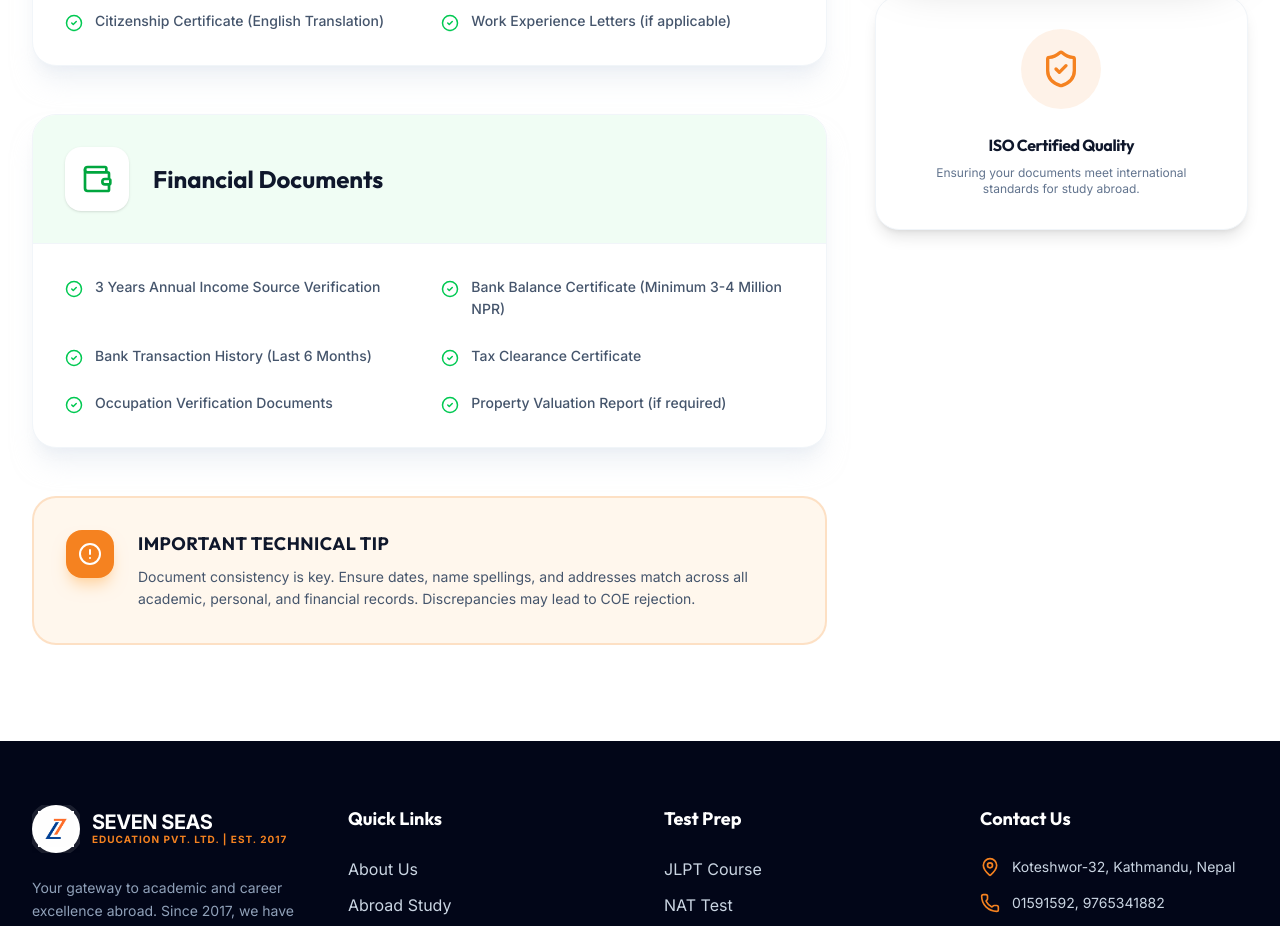
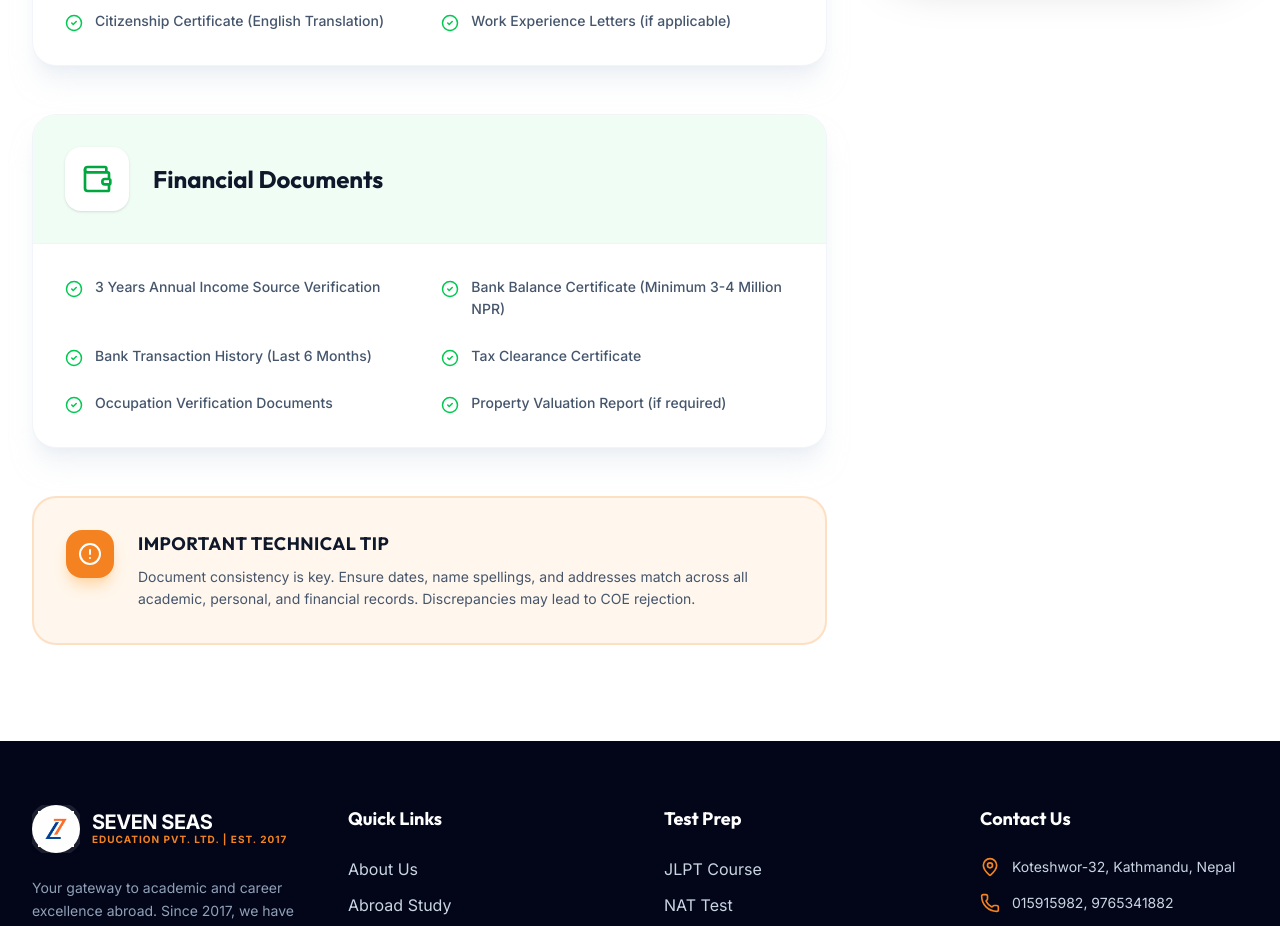
Before and after one commit to saroj60/seven-seas-education, a React (Vite) app: page /documents in a window 1280 px wide. Shown: the part 1240-2166 px from the top of the page. Built offline with nearby package versions, Linux system fonts and the light colour scheme.

Commit message:
chore: update contact details, fix testimonial name, remove ISO sections

```diff
--- a/src/components/common/Testimonials.jsx
+++ b/src/components/common/Testimonials.jsx
@@ -47,7 +47,7 @@ const Testimonials = () => {
     },
     {
       id: 5,
-      name: "Alank Khadka",
+      name: "Alan Khadka",
       role: "Student",
       image: t5,
       content: "Best place for Japanese language learning in town. The interactive classes and regular mock tests helped me clear my NAT test in the first attempt.",
--- a/src/components/layout/Footer.jsx
+++ b/src/components/layout/Footer.jsx
@@ -79,7 +79,7 @@ const Footer = () => {
               </li>
               <li className="flex gap-3">
                 <Phone className="text-brand-orange shrink-0" size={20} />
-                <span className="text-sm">01591592, 9765341882</span>
+                <span className="text-sm">015915982, 9765341882</span>
               </li>
               <li className="flex gap-3 text-white">
                 <MessageSquare className="text-green-500 shrink-0" size={20} />
--- a/src/pages/Contact.jsx
+++ b/src/pages/Contact.jsx
@@ -65,7 +65,7 @@ const Contact = () => {
 
             <div className="space-y-8">
               {[
-                { icon: Phone, title: 'Call Us', detail: '01591592, 9765341882', sub: 'Sun - Fri, 6am - 5pm' },
+                { icon: Phone, title: 'Call Us', detail: '015915982, 9765341882', sub: 'Sun - Fri, 6am - 5pm' },
                 { icon: MessageSquare, title: 'WhatsApp Us', detail: '+977 985-1228996', sub: 'Instant Response' },
                 { icon: Mail, title: 'Email Us', detail: 'sevenseas.edu2017@gmail.com', sub: 'We reply within 24 hours' },
                 { icon: Facebook, title: 'Facebook Page', detail: 'Seven Seas Education', sub: 'Latest Updates', link: 'https://www.facebook.com/share/1Cm6dh3bSi/?mibextid=wwXIfr' },
@@ -172,7 +172,7 @@ const Contact = () => {
                         name="phone"
                         value={formData.phone}
                         onChange={handleChange}
-                        placeholder="01591592"
+                        placeholder="015915982"
                         className="bg-slate-50 border border-slate-100 rounded-2xl px-6 py-4 outline-none focus:border-brand-blue focus:bg-white transition-all"
                       />
                     </div>
--- a/src/pages/Documents.jsx
+++ b/src/pages/Documents.jsx
@@ -175,13 +175,7 @@ const Documents = () => {
                </div>
             </div>
 
-            <div className="bg-white rounded-3xl border border-slate-100 p-8 shadow-lg text-center">
-              <div className="w-20 h-20 bg-brand-orange/10 rounded-full flex items-center justify-center text-brand-orange mx-auto mb-6">
-                <ShieldCheck size={40} />
-              </div>
-              <h4 className="font-black text-slate-900 mb-2 tracking-tight">ISO Certified Quality</h4>
-              <p className="text-slate-500 text-xs">Ensuring your documents meet international standards for study abroad.</p>
-            </div>
+
           </div>
         </div>
       </Section>
--- a/src/pages/Home.jsx
+++ b/src/pages/Home.jsx
@@ -119,18 +119,8 @@ const Home = () => {
               className="rounded-[3rem] shadow-2xl relative z-10"
             />
             <div className="absolute -bottom-8 -left-8 flex flex-col gap-4 z-20 hidden md:flex">
+
               <div className="bg-white p-6 rounded-3xl shadow-xl border border-slate-100">
-                <div className="flex items-center gap-4">
-                  <div className="w-12 h-12 bg-green-500 rounded-full flex items-center justify-center text-white">
-                    <ShieldCheck size={24} />
-                  </div>
-                  <div>
-                    <h4 className="font-bold text-slate-800">ISO Certified</h4>
-                    <p className="text-xs text-slate-500 uppercase tracking-tighter">Quality Guaranteed</p>
-                  </div>
-                </div>
-              </div>
-              <div className="bg-white p-6 rounded-3xl shadow-xl border border-slate-100 ml-12">
                 <div className="flex items-center gap-4">
                   <div className="w-12 h-12 bg-brand-orange rounded-full flex items-center justify-center text-white">
                     <span className="font-bold text-lg">{new Date().getFullYear() - 2017}+</span>
```
